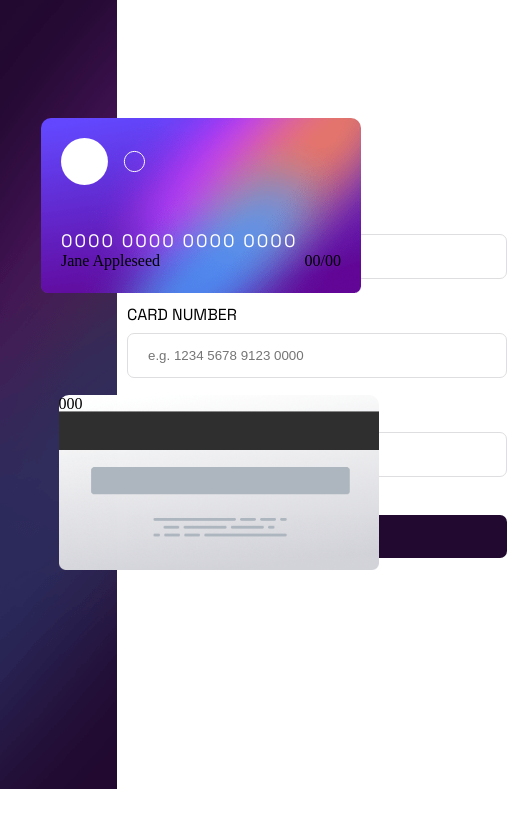
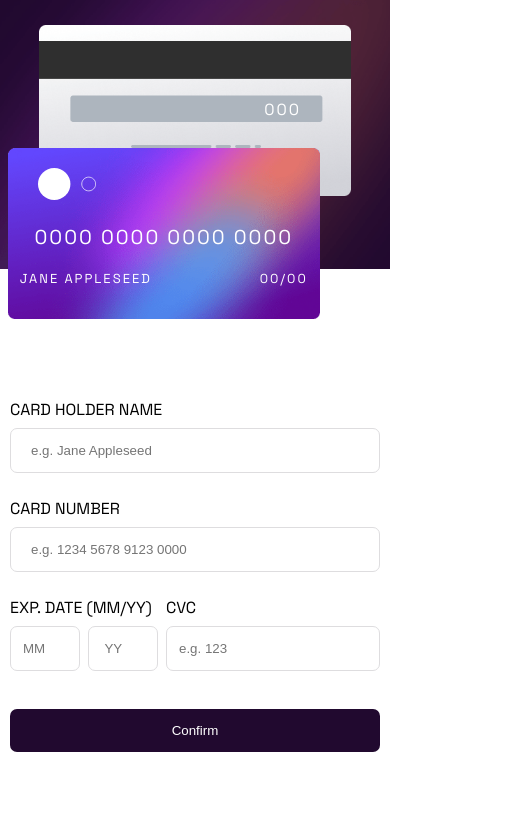
Before and after one commit to maxibrain4/interactive-card-form, a plain HTML site: page index.html in a window 390 px wide. Shown: the whole page, 517 px wide, since content can reach past the window. Drawn offline with Linux system fonts and the light colour scheme.

Commit message:
completed the UI for both desktop and mobile

```diff
--- a/index.css
+++ b/index.css
@@ -4,23 +4,29 @@
   padding: 0;
   box-sizing: border-box;
 }
+body {
+  width: 100%;
+}
 .container {
   display: flex;
   width: 100%;
   max-width: 1440px;
-  height: 100%;
+  height: 789px;
 }
 .form-section {
-  width: 70%;
-  height: 789px;
+  flex: 60%;
+  height: 100%;
   background-color: hsl(0, 0%, 100%);
-  display: grid;
-  place-items: center;
+  display: flex;
+  justify-content: center;
+  align-items: center;
 }
 .card-section {
   background-image: url("/images/bg-main-desktop.png");
-  width: 30%;
-  height: 789px;
+  background-repeat: no-repeat;
+  background-size: contain;
+  flex: 40%;
+  height: 100%;
 }
 
 .form-body {
@@ -98,7 +104,7 @@
 }
 /* CARDS */
 .card {
-  width: 320px;
+  width: 400px;
   height: 220px;
   background-size: contain;
   background-repeat: no-repeat;
@@ -111,29 +117,55 @@
 }
 .card-body {
 }
+.inside-card {
+  margin: 20px;
+  /* border: 1px solid white; */
+}
 .card1 {
   position: absolute;
   top: 15%;
-  left: 35%;
+  left: 25%;
   background-image: url(/images/bg-card-front.png);
-  border-radius: 10px;
-  padding: 20px;
+  background-repeat: no-repeat;
+  background-size: contain;
 }
 .card2 {
   position: absolute;
   background-image: url(/images/bg-card-back.png);
-  border-radius: 10px;
+  left: 40%;
+  display: flex;
+  justify-content: right;
+  align-items: center;
 }
 .logo-box {
   margin-bottom: 40px;
 }
 .card-number {
-  font-size: 18px;
+  font-size: 28px;
+  font-family: "Space Grotesk", sans-serif;
+  color: #fff;
+  letter-spacing: 2px;
+  text-align: center;
+  /* border: 1px solid white; */
+  margin-bottom: 30px;
+}
+.cardNameDate {
+  /* border: 1px solid white; */
+  padding: 0 2px;
+  display: flex;
+  justify-content: space-between;
+  font-size: 16px;
   font-family: "Space Grotesk", sans-serif;
   color: #fff;
   letter-spacing: 2px;
 }
-.cardNameCcv {
-  display: flex;
-  justify-content: space-between;
+.cardName {
+  text-transform: uppercase;
 }
+.ccv {
+  margin-right: 50px;
+  letter-spacing: 2px;
+  color: #fff;
+  font-family: "Space Grotesk", sans-serif;
+  font-size: 16px;
+}
--- a/index.html
+++ b/index.html
@@ -12,6 +12,7 @@
       href="https://fonts.googleapis.com/css2?family=Space+Grotesk&display=swap"
       rel="stylesheet"
     />
+    <link rel="stylesheet" href="query.css" />
   </head>
   <body>
     <section class="container">
@@ -20,44 +21,55 @@
           <div class="card card1">
             <div class="inside-card">
               <div class="logo-box">
-               <img src="/images/card-logo.svg" alt="">
+                <img src="/images/card-logo.svg" class="logo-img" alt="" />
               </div>
 
-            <p class="card-number">0000 0000 0000 0000</p>
-            <div class="cardNameCcv">
-              <div>Jane Appleseed</div>
-              <div> 00/00</div>
+              <div class="card-number">0000 0000 0000 0000</div>
+              <div class="cardNameDate">
+                <div class="cardName">Jane Appleseed</div>
+                <div class="cardDate">00/00</div>
               </div>
             </div>
           </div>
           <div class="card card2">
-            <p>000</p>
+            <div class="ccv">000</div>
           </div>
         </div>
       </div>
       <div class="form-section">
-        <div class="form-body">
+        <form class="form-body">
           <div class="firstSet">
             <label for="fullName">CARD HOLDER NAME</label>
-          <input type="text" name="fullName" placeholder="e.g. Jane Appleseed " class="largeForm"/>
+            <input
+              type="text"
+              name="fullName"
+              placeholder="e.g. Jane Appleseed "
+              class="largeForm"
+              required
+            />
             <label for="fullName">CARD NUMBER</label>
-          <input type="text" name="fullName" placeholder="e.g. 1234 5678 9123 0000" class="largeForm"/>
+            <input
+              type="text"
+              name="fullName"
+              placeholder="e.g. 1234 5678 9123 0000"
+              class="largeForm"
+            />
           </div>
           <div class="secondSet">
             <div class="dateDetails">
-              <label for="expiringDate"> EXP. DATE (MM/YY)</label><br>
+              <label for="expiringDate"> EXP. DATE (MM/YY)</label><br />
               <div class="dateinput">
-            <input type="text" placeholder="MM" class="date date1">
-            <input type="text" placeholder=" YY" class="date date2">
+                <input type="text" placeholder="MM" class="date date1" />
+                <input type="text" placeholder=" YY" class="date date2" />
               </div>
             </div>
             <div class="ccvDetals">
-             <label for="cardCCV"> CVC</label><br>
-            <input type="text" placeholder="e.g. 123" class="ccvinput">
+              <label for="cardCCV"> CVC</label><br />
+              <input type="text" placeholder="e.g. 123" class="ccvinput" />
             </div>
           </div>
-        <button class="btn"> Confirm</button>
-
+          <button class="btn">Confirm</button>
+        </form>
       </div>
     </section>
   </body>
--- /dev/null
+++ b/query.css
@@ -0,0 +1,68 @@
+/* QUERY */
+@media (max-width: 1115px) {
+  .container {
+    flex-direction: column;
+    position: relative;
+  }
+  .form-section {
+    flex: 60%;
+    padding-top: 120px;
+    position: static;
+  }
+  .card-section {
+    flex: 40%;
+    background-size: cover;
+    justify-content: center;
+  }
+  .card-body {
+    display: flex;
+    align-items: center;
+    justify-content: center;
+  }
+  .card {
+    /* width: 400px;
+    height: 220px; */
+    background-size: contain;
+    background-repeat: no-repeat;
+  }
+  .card1 {
+    top: 55%;
+    z-index: 999;
+    left: 2%;
+  }
+  .card2 {
+    left: 10%;
+  }
+}
+@media (max-width: 463px) {
+  .card {
+    width: 80%;
+    height: 220px;
+    background-size: contain;
+    background-repeat: no-repeat;
+  }
+  .card1 {
+  }
+  .card2 {
+  }
+  .inside-card {
+    margin: 10px;
+    /* border: 1px solid white; */
+  }
+  .logo-box {
+    margin: 20px;
+  }
+  .card-number {
+    font-size: 20px;
+    margin-bottom: 20px;
+  }
+  .cardNameDate {
+    font-size: 13px;
+  }
+  .ccv {
+    margin-top: -50px;
+  }
+  .logo-img {
+    width: 58px;
+  }
+}
```
Lines whose indentation alone changed are shown as unchanged.
